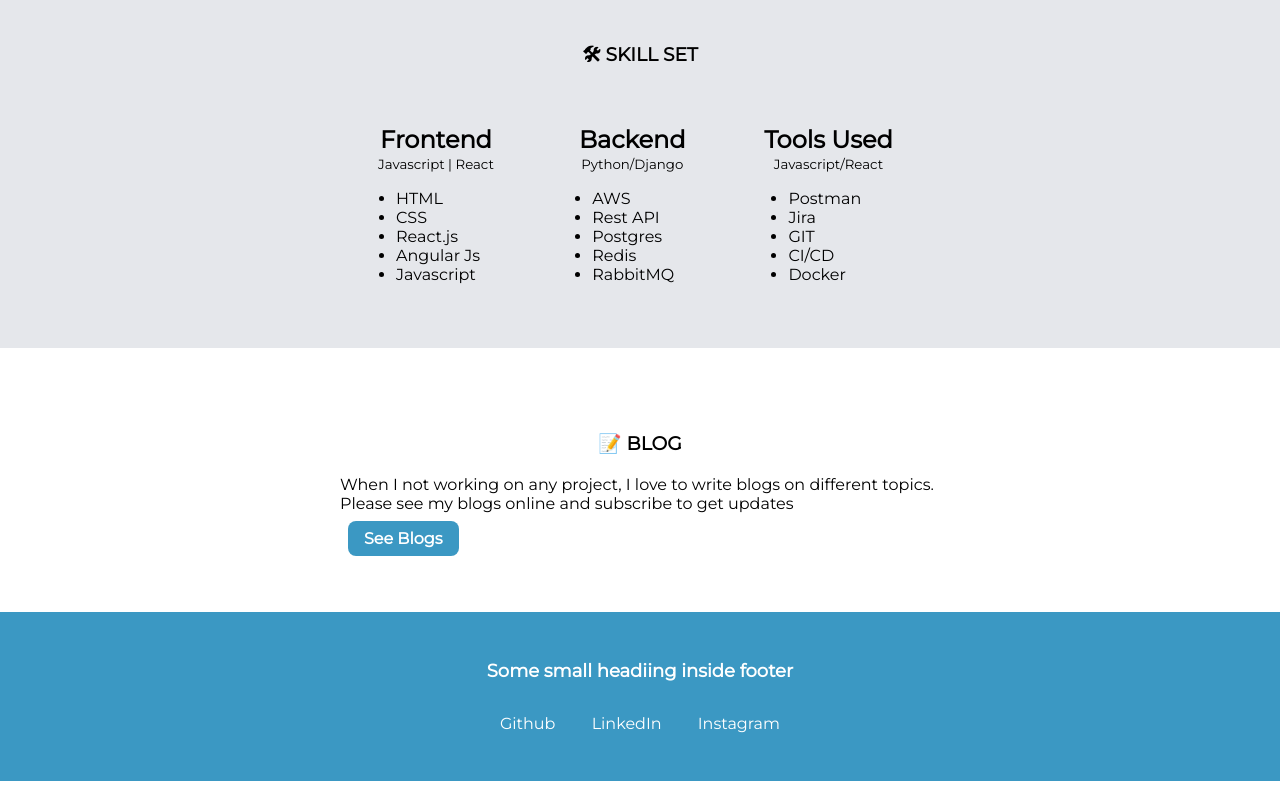
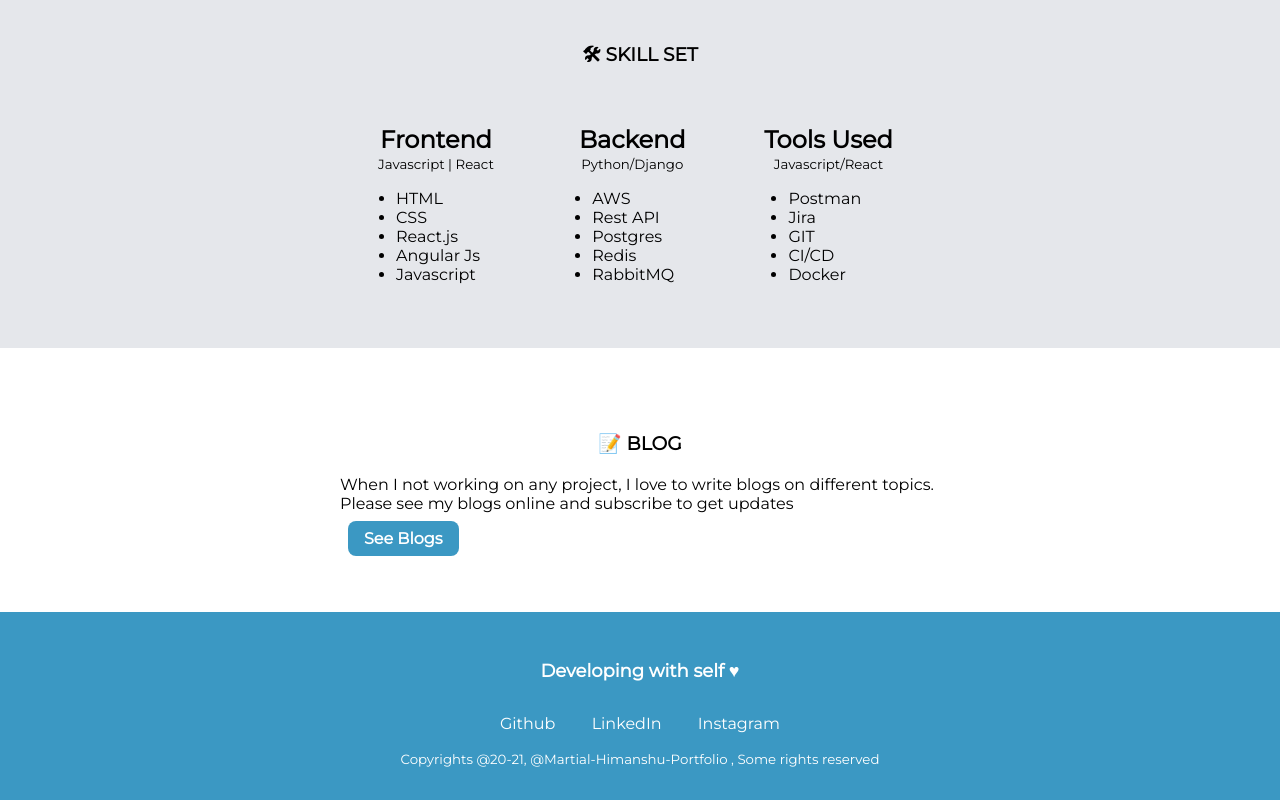
Before and after one commit to mhimanshu0101/Martial-Himanshu-Portfolio, a plain HTML site: page index.html in a window 1280 px wide. Shown: the part 1192-1992 px from the top of the page. Drawn offline with nearby package versions, Linux system fonts and the light colour scheme.

Commit message:
Feat: Add copyright

```diff
--- a/index.html
+++ b/index.html
@@ -46,7 +46,7 @@
     <script src="https://cdn.jsdelivr.net/npm/typed.js@2.0.11"></script>
     <script>
         var typed = new Typed('.typed', {
-        strings: ['the Web developer', 'the Traveller', 'the Designer', 'the Freelancer'],
+        strings: ['25 Year Old', 'a Web developer', 'the Traveller', 'the Designer', 'the Freelancer'],
         loop: true, // Default value
         typeSpeed: 40,
         backSpeed: 40
@@ -145,7 +145,7 @@
     <footer class="footer">
 
         <!-- footer section should not have header tag -->
-        <div class="footer-heading">Some small headiing inside footer</div>
+        <div class="footer-heading">Developing with self &hearts;</div>
 
         <ul class="social-links list-non-bullet">
             <li class="list-item-inline">
@@ -158,6 +158,8 @@
                 <a class="link" href="https://www.instagram.com/i_mhimanshu/">Instagram</a>
             </li>
         </ul>
+        <small>Copyrights @20-21, @Martial-Himanshu-Portfolio , Some rights reserved
+        </small>
     </footer>
 </body>
 
```
